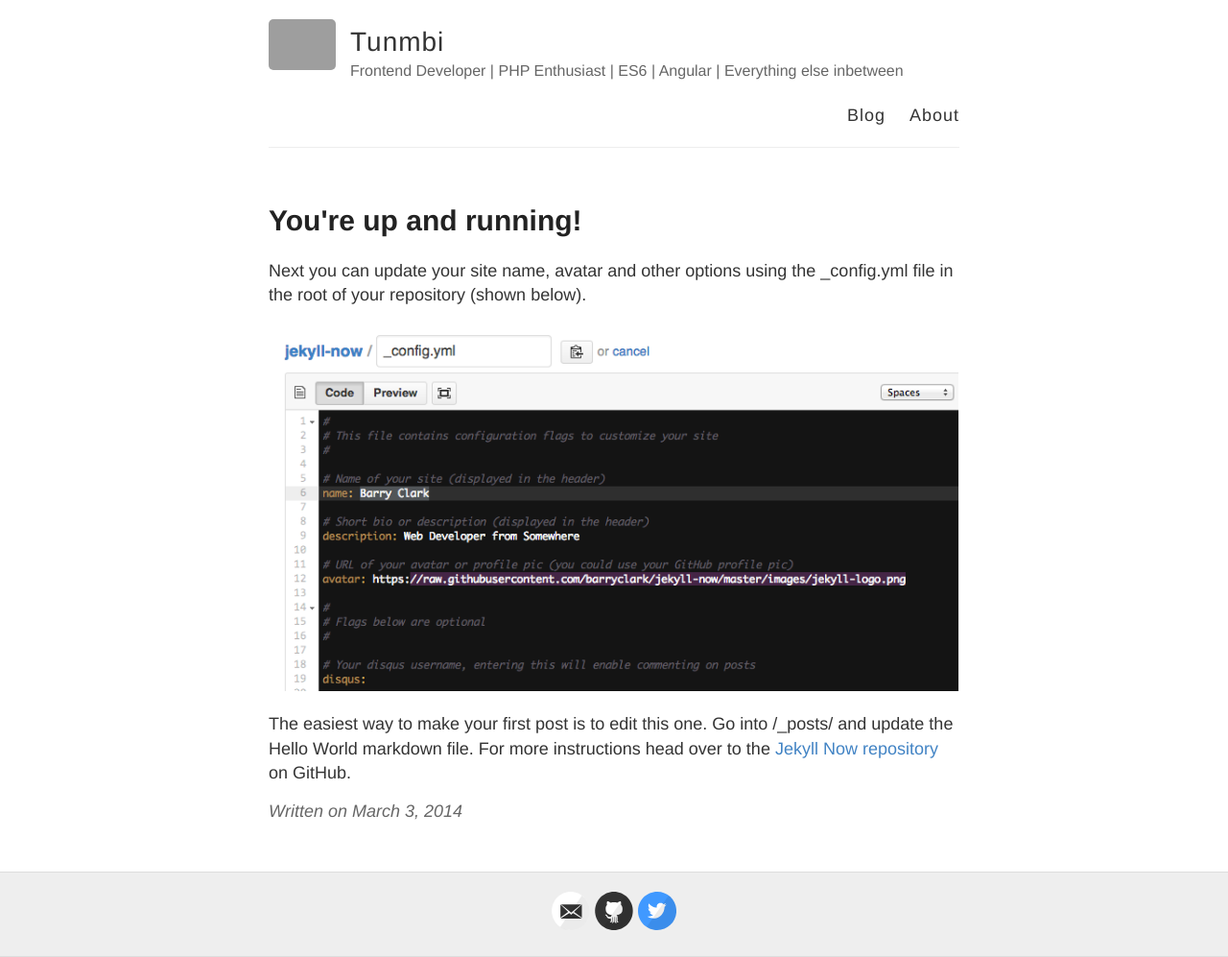
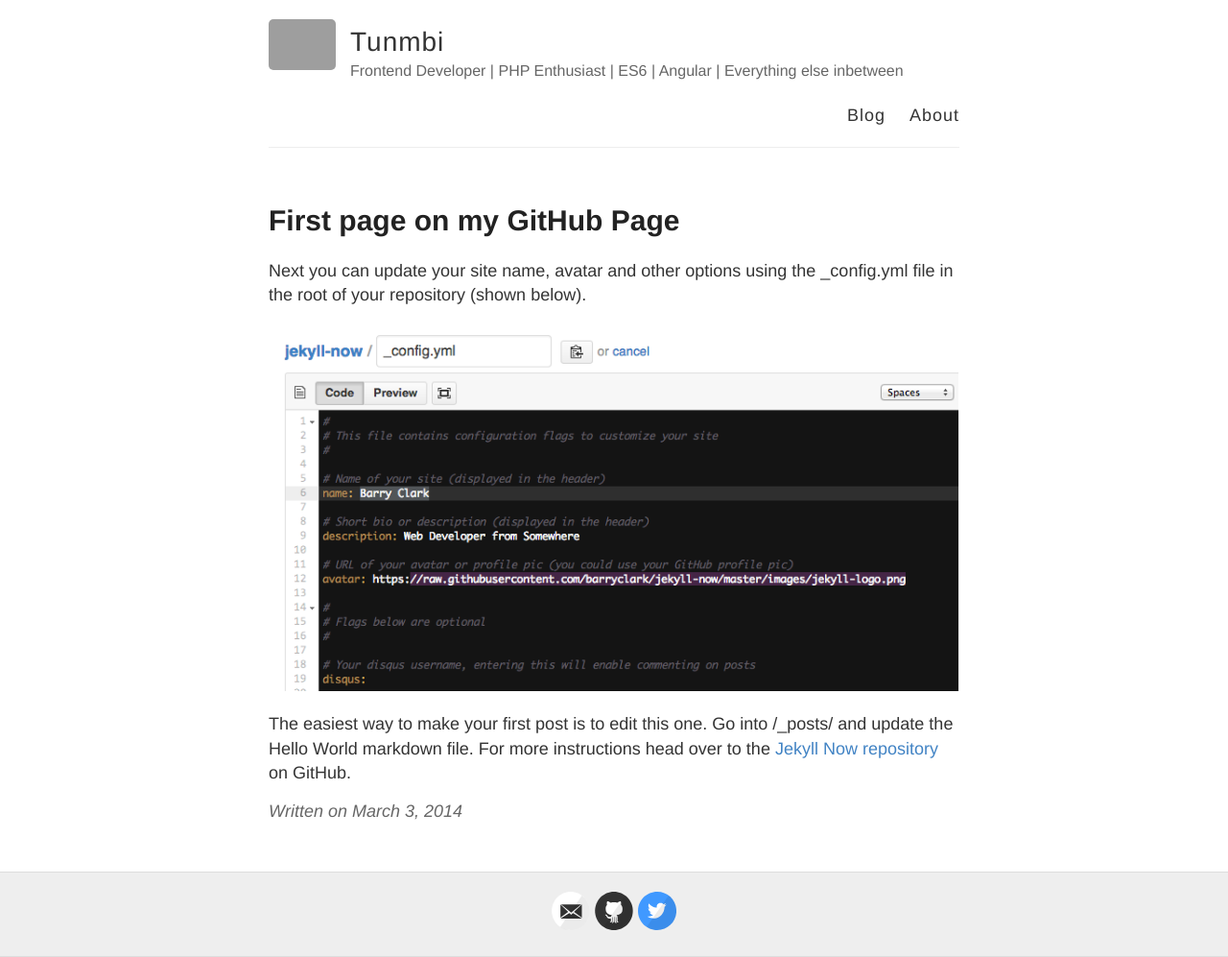
Before and after one commit to hellotunmbi/hellotunmbi.github.io, a Jekyll site: the page built from _posts/2014-3-3-Hello-World.md, in a window 1280 px wide. Shown: the whole page at 96% size. Built offline with Jekyll 4.4.1, drawn with Linux system fonts in a browser that asks for light colours; grey boxes are pictures that could not be loaded.

Commit message:
home page update

```diff
--- a/_posts/2014-3-3-Hello-World.md
+++ b/_posts/2014-3-3-Hello-World.md
@@ -1,6 +1,6 @@
 ---
 layout: post
-title: You're up and running!
+title: First page on my GitHub Page
 ---
 
 Next you can update your site name, avatar and other options using the _config.yml file in the root of your repository (shown below).
```
